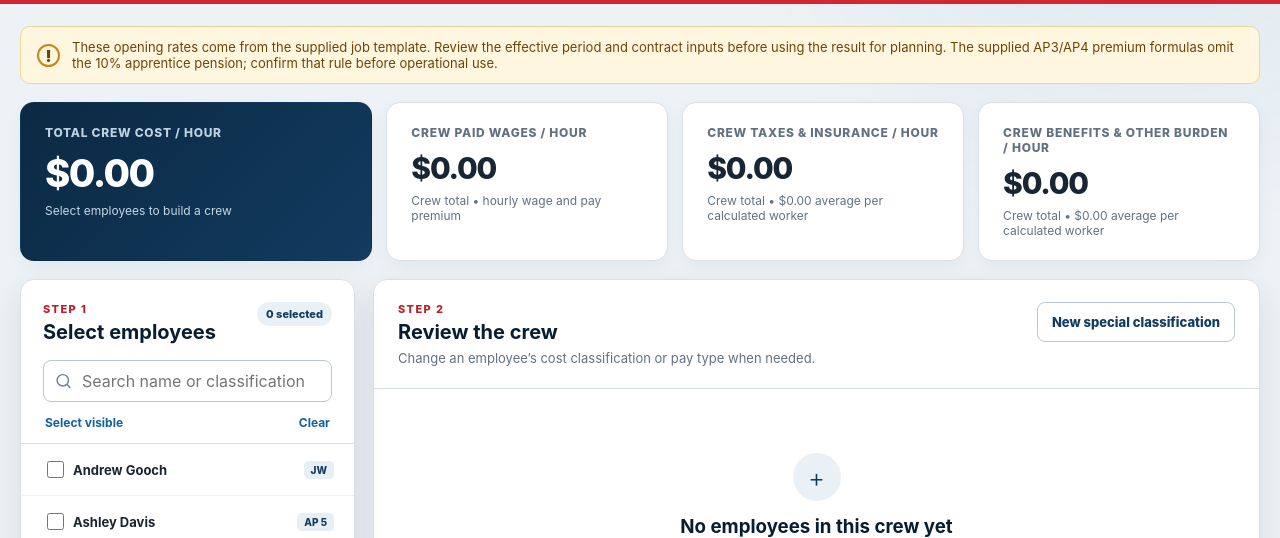
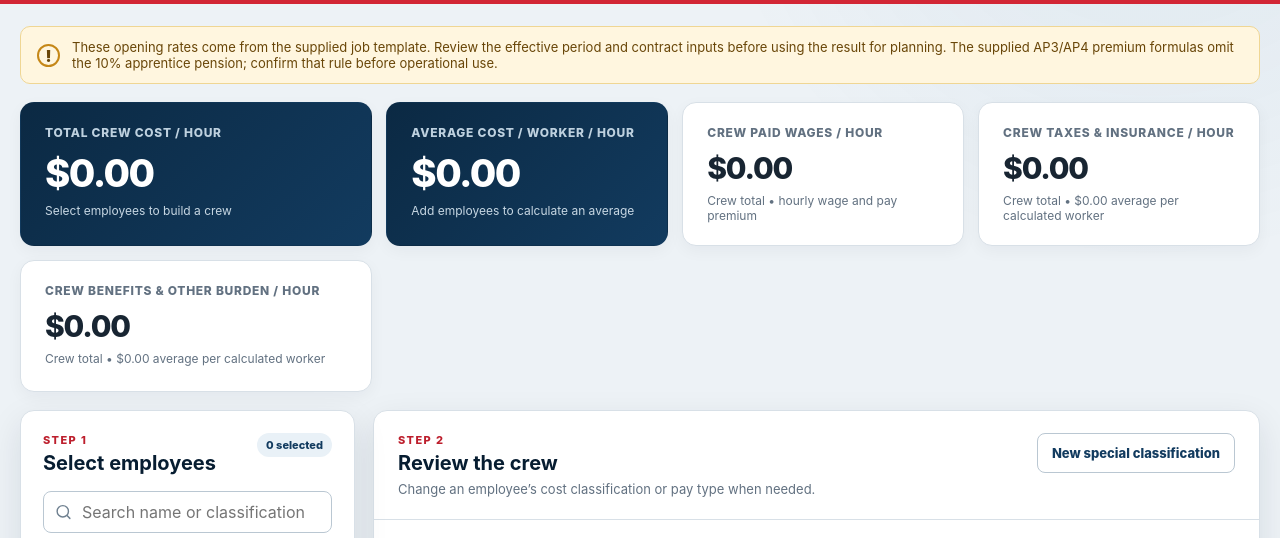
Before and after one commit to DanAndy1981/Crew-Cost-Nash, a website: page index.html in a window 1280 px wide. Shown: the part 184-722 px from the top of the page. Drawn offline with Linux system fonts and the light colour scheme.

Commit message:
Promote average hourly cost to primary summary card

```diff
--- a/index.html
+++ b/index.html
@@ -39,6 +39,11 @@
           <p class="summary-label">Total crew cost / hour</p>
           <p class="summary-value" id="crew-cost-total">$0.00</p>
           <p class="summary-support" id="crew-cost-support">Select employees to build a crew</p>
+        </article>
+        <article class="summary-card summary-card-primary">
+          <p class="summary-label">Average cost / worker / hour</p>
+          <p class="summary-value" id="average-cost-total">$0.00</p>
+          <p class="summary-support" id="average-cost-support">Add employees to calculate an average</p>
         </article>
         <article class="summary-card">
           <p class="summary-label">Crew paid wages / hour</p>
```
